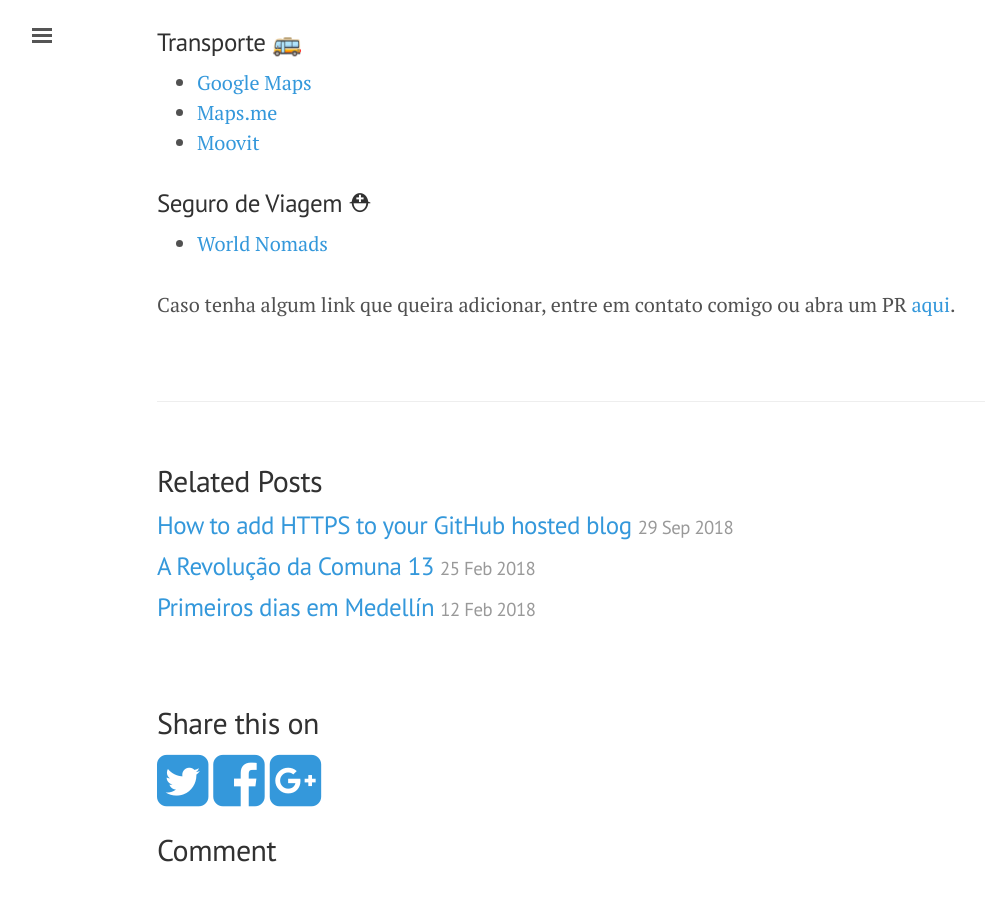
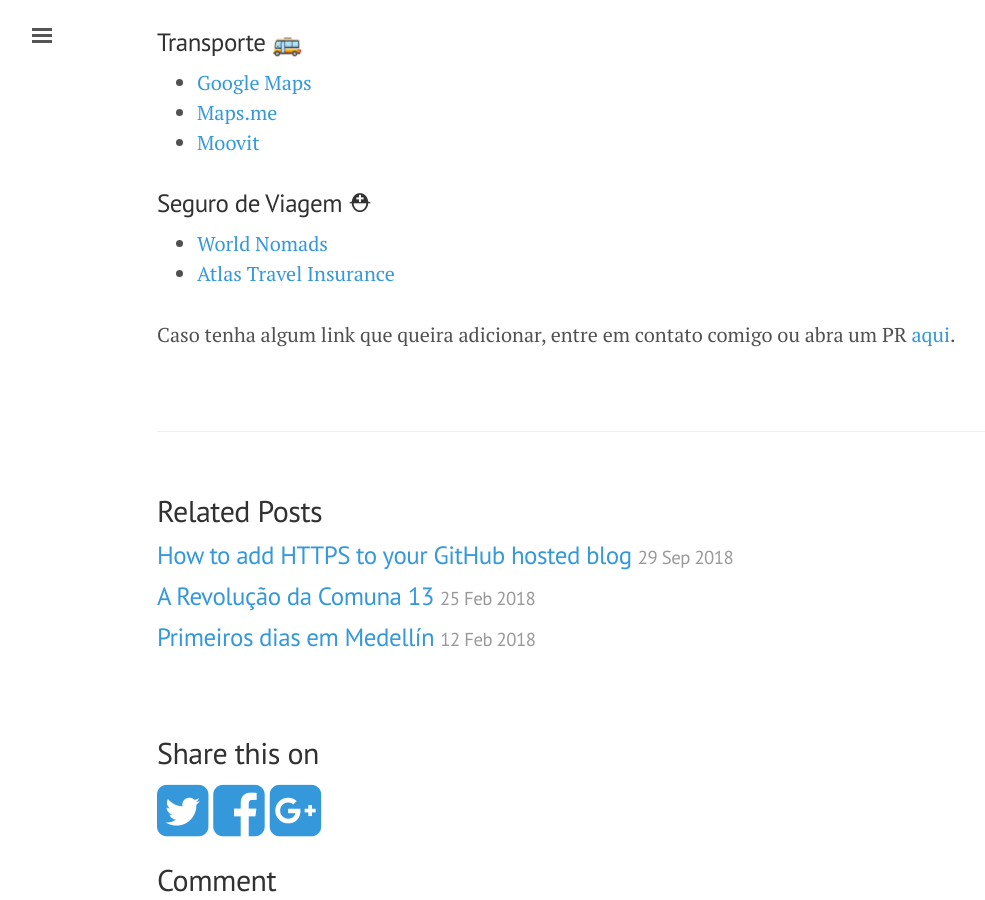
Before and after one commit to jonatasbaldin/jonatasbaldin.github.io, a Jekyll site: the page built from _posts/2018-10-08-nomade-digital-links.md, in a window 1280 px wide and 900 px high, scrolled down 2405 px. Shown: the whole window, without its empty margins (3-988 px from the left). Built offline with Jekyll 4.4.1, drawn with Linux system fonts in a browser that asks for light colours; nearby versions of some CDN libraries; comment, search, counter and statistics services are not loaded; before the commit the page ends 3284 px from its top, so only the background shows below that.

Commit message:
Adicionando opção de seguros, removendo o DS_Store

```diff
--- a/_posts/2018-10-08-nomade-digital-links.md
+++ b/_posts/2018-10-08-nomade-digital-links.md
@@ -61,5 +61,6 @@
 
 ### Seguro de Viagem ⛑
 - [World Nomads](https://www.worldnomads.com/)
+- [Atlas Travel Insurance](https://www.hccmis.com/atlas-travel-insurance-quote?referid=9800270)
 
 Caso tenha algum link que queira adicionar, entre em contato comigo ou abra um PR [aqui](https://github.com/jonatasbaldin/jonatasbaldin.github.io).
```
Also changed, not shown: 2 other files.
